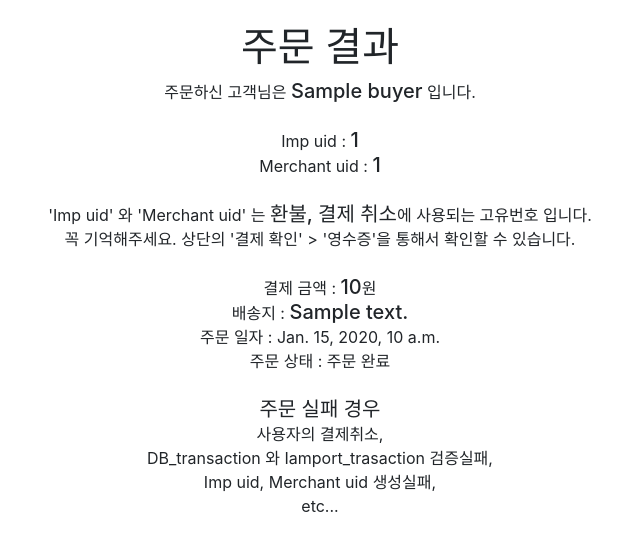
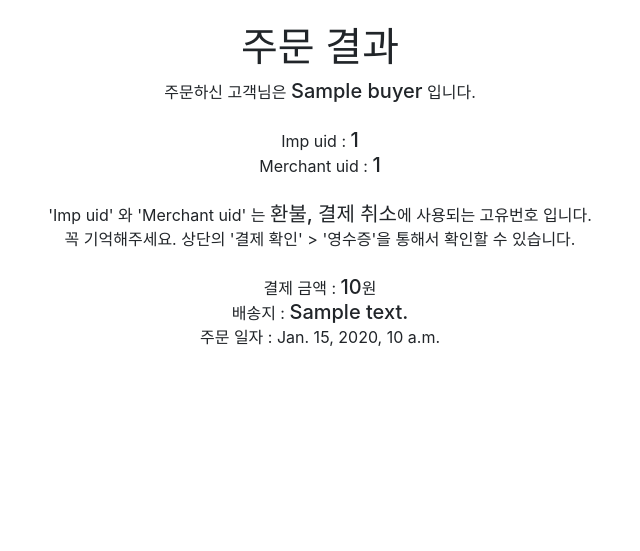
Before and after one commit to Donkey-1028/ANCHOVYMART, a Django app: template order/templates/order/order_created.html in a window 1280 px wide. Shown: the part 57-608 px from the top of the page, without its empty margins (320-960 px from the left). Run offline with Django 3.2, Linux system fonts and the light colour scheme; the template is opened without the code that fills it: most values are stand-ins (such as "Sample title", 1, 10 or a date in 2020); some libraries are stand-ins or nearby versions.

Commit message:
'배포완료'

```diff
--- a/order/templates/order/order_created.html
+++ b/order/templates/order/order_created.html
@@ -6,6 +6,7 @@
 {% block content %}
 <div style="text-align:center;">
     <br/>
+    {% if order.status %}
     <h1 >주문 결과</h1>
     주문하신 고객님은 <h5 style="display:inline;">{{ order.buyer }}</h5> 입니다.<br/><br/>
     Imp uid : <h5 style="display:inline;">{{ order.OrderTransaction.all.0.imp_uid }}</h5><br/>
@@ -14,18 +15,17 @@
     꼭 기억해주세요. 상단의 '결제 확인' > '영수증'을 통해서 확인할 수 있습니다.<br/><br/>
     결제 금액 : <h5 style="display:inline;">{{ order.price }}</h5>원 <br/>
     배송지 : <h5 style="display:inline;">{{ order.address }}</h5><br/>
-    주문 일자 : {{ order.created }} <br/>
-    {% if order.status %}
-    주문 상태 : 주문 완료 <br/><br/>
+    주문 일자 : {{ order.created }} <br/><br/><br/>
     {% else %}
-    주문 상태 : 주문 실패 <br/><br/>
-    {% endif %}
-
+    <h1>주문 실패</h1><br/>
     <h5 style="display:inline;">주문 실패 경우</h5><br/>
     사용자의 결제취소, <br/>
     DB_transaction 와 Iamport_trasaction 검증실패, <br/>
     Imp uid, Merchant uid 생성실패, <br/>
     etc...
+    {% endif %}
+
+
 
 
 
```
Also changed, not shown: order/views.py (+14 -12 lines), requirements.txt (+68 -4 lines).
